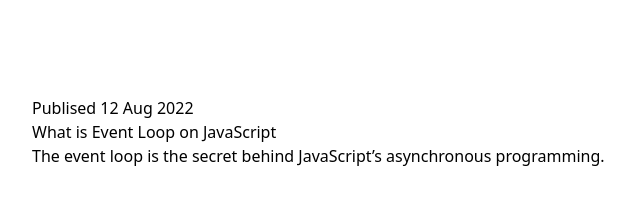
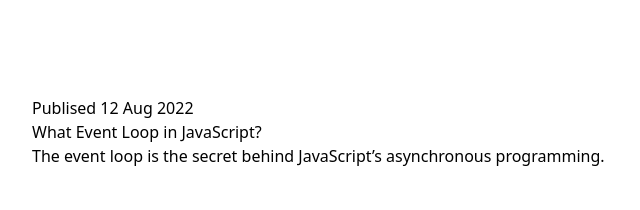
Before and after one commit to oguzergul/personal-blog, a Next.js app: page /1 in a window 1280 px wide. Shown: the top 210 px of the page, without its empty margins (0-640 px from the left). Built offline with nearby package versions, Linux system fonts and the light colour scheme.

Commit message:
fix blog detail title

```diff
--- a/pages/[slug].js
+++ b/pages/[slug].js
@@ -7,7 +7,7 @@ const BlogDetail = () => {
     <div>
       <Hero>
         <Hero.Subtitle>Publised 12 Aug 2022</Hero.Subtitle>
-        <Hero.Title>What is Event Loop on JavaScript </Hero.Title>
+        <Hero.Title>What Event Loop in JavaScript?</Hero.Title>
         <Hero.Description>
           The event loop is the secret behind JavaScript’s asynchronous
           programming.
```
